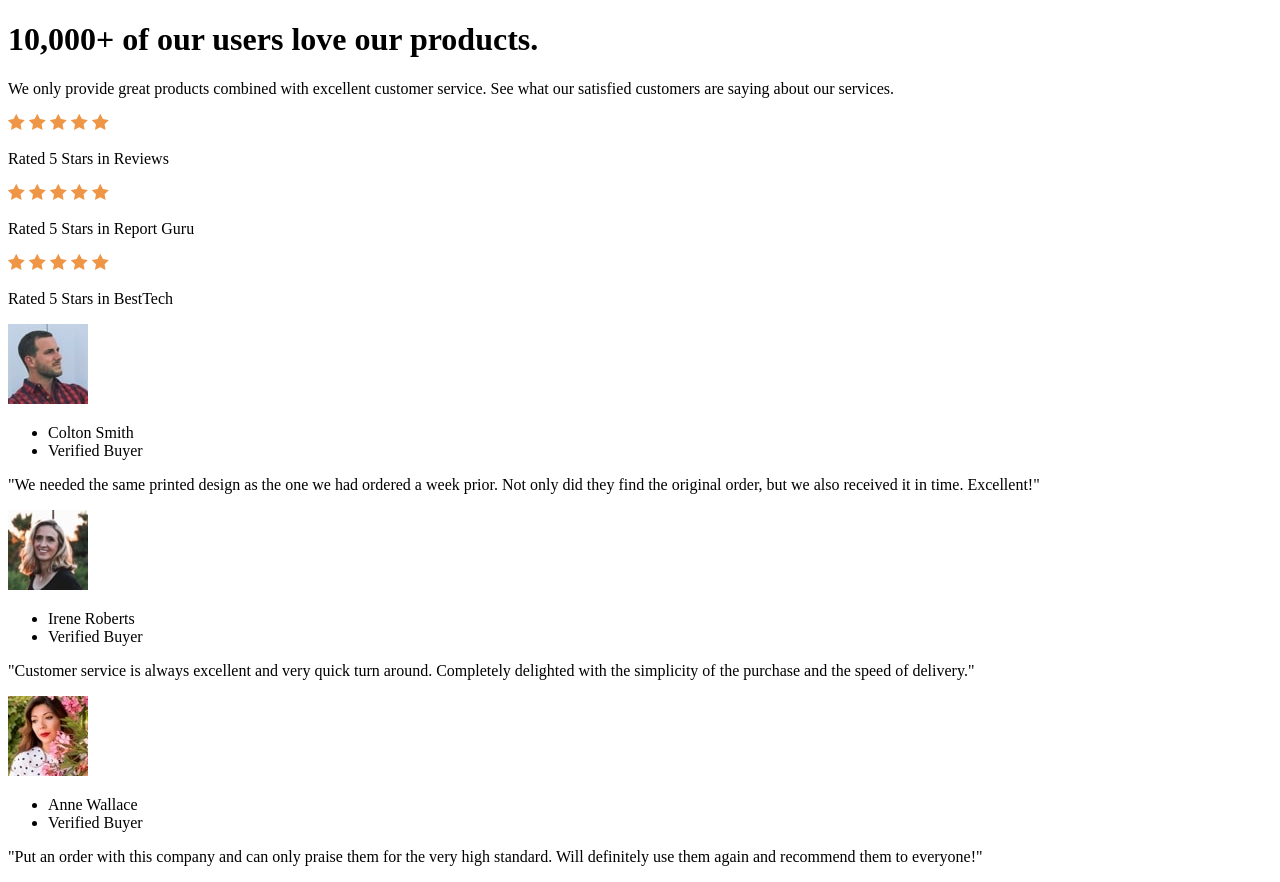
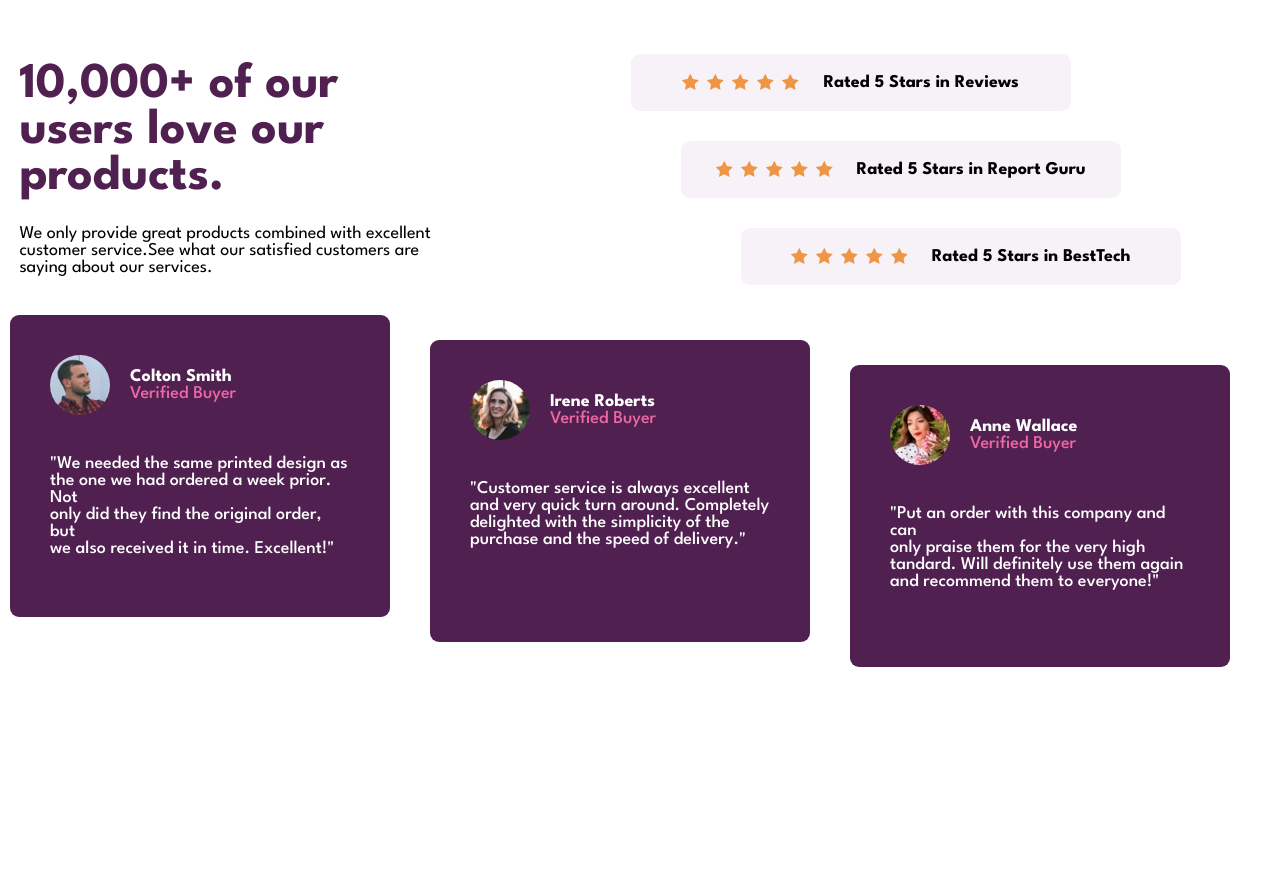
Before and after one commit to Dyego27/Social-proof-section, a plain HTML site: page index.html in a window 1280 px wide. After the commit the page ends 800 px from the top, so only its background shows below. Drawn offline with Linux system fonts and the light colour scheme.

Commit message:
CSS feito

```diff
--- a/index.html
+++ b/index.html
@@ -17,9 +17,14 @@
   <body>
     <main class="main">
       <header>
-        <h1>10,000+ of our users love our products.</h1>
-        <p>We only provide great products combined with excellent customer service.
-          See what our satisfied customers are saying about our services.</p>
+          <div class="conteudo"><h1>10,000+ of our users love our products.</h1>
+            <ul>
+              <li>We only provide great products combined with excellent</li>
+              <li>customer service.See what our satisfied customers are</li>
+              <li>saying about our services.</li>
+            </ul>
+          </div>
+          <div class="maincontainer">
             <div class="container">
               <img src="images/icon-star.svg" alt="">
               <img src="images/icon-star.svg" alt="">
@@ -28,7 +33,7 @@
               <img src="images/icon-star.svg" alt="">
               <p>Rated 5 Stars in Reviews</p>
             </div>
-          <div class="container">
+            <div class="container2">
               <img src="images/icon-star.svg" alt="">
               <img src="images/icon-star.svg" alt="">
               <img src="images/icon-star.svg" alt="">
@@ -36,7 +41,7 @@
               <img src="images/icon-star.svg" alt="">
               <p>Rated 5 Stars in Report Guru</p>
             </div>
-          <div class="container">
+            <div class="container3">
               <img src="images/icon-star.svg" alt="">
               <img src="images/icon-star.svg" alt="">
               <img src="images/icon-star.svg" alt="">
@@ -44,35 +49,53 @@
               <img src="images/icon-star.svg" alt="">
               <p>Rated 5 Stars in BestTech</p>
             </div>
+          </div>
       </header>
       <section>
         <div class="container1">
+          <div class="avatar">
             <img src="images/image-colton.jpg" alt="">
             <ul>
-            <li>Colton Smith </li>
-            <li>Verified Buyer</li>
+              <li><span class="s">Colton Smith </span></li>
+              <li><span class="a">Verified Buyer</span></li>
             </ul>
-          <p> "We needed the same printed design as the one we had ordered a week prior.
-            Not only did they find the original order, but we also received it in time.
-            Excellent!"</p>
           </div>
-        <div class="container1">
+            <ul>
+              <li>"We needed the same printed design as</li>
+              <li>the one we had ordered a week prior. Not</li>
+              <li>only did they find the original order, but</li>
+              <li>we also received it in time. Excellent!"</li>
+            </ul>
+        </div>
+        <div class="container22">
+          <div class="avatar">
             <img src="images/image-irene.jpg" alt="">
             <ul>
-            <li>Irene Roberts </li>
-            <li>Verified Buyer</li>
+              <li><span class="s">Irene Roberts</span></li>
+              <li><span class="a">Verified Buyer</span></li>
             </ul>
-          <p> "Customer service is always excellent and very quick turn around. Completely
-            delighted with the simplicity of the purchase and the speed of delivery."</p>
           </div>
-        <div class="container1">
+          <ul>
+            <li>"Customer service is always excellent</li>
+            <li>and very quick turn around. Completely</li>
+            <li> delighted with the simplicity of the</li>
+            <li>purchase and the speed of delivery."</li>
+          </ul>
+        </div>
+        <div class="container33">
+          <div class="avatar">
             <img src="images/image-anne.jpg" alt="">
             <ul>
-            <li>Anne Wallace </li>
-            <li>Verified Buyer</li>
+              <li><span class="s">Anne Wallace</span></li>
+              <li><span class="a">Verified Buyer</span></li>
             </ul>
-          <p>"Put an order with this company and can only praise them for the very high
-            standard. Will definitely use them again and recommend them to everyone!"</p>
+          </div>
+          <ul>
+            <li>"Put an order with this company and can</li>
+            <li>only praise them for the very high</li>
+            <li>tandard. Will definitely use them again</li>
+            <li>and recommend them to everyone!"</li>
+          </ul>
         </div>
       </section>
     </main>
--- a/style.css
+++ b/style.css
@@ -0,0 +1,140 @@
+@import url('https://fonts.googleapis.com/css2?family=Fraunces:ital,opsz,wght@0,9..144,100..900;1,9..144,100..900&family=Karla:ital,wght@0,200..800;1,200..800&family=Kumbh+Sans:wght@100..900&family=League+Spartan:wght@100..900&family=Lexend+Deca:wght@100..900&family=Montserrat:ital,wght@0,100..900;1,100..900&family=Rubik:ital,wght@0,300..900;1,300..900&display=swap');
+*{
+    margin: 0;
+    padding: 0;
+}
+body{
+    font-size: 15px;
+    background-color: hsl(0, 0%, 100%);
+    font-family: "League Spartan", sans-serif;
+}
+.main{
+    display: flex;
+    justify-content: center;
+    align-items: center;
+    min-height: 80dvh;
+    flex-direction: column;
+}
+header{
+    display: flex;
+    justify-content: space-between;
+    align-items: center;
+    position: relative;
+    left: -95px;
+}
+.conteudo{
+    margin-right: 200px;
+}
+.conteudo h1{
+    width: 350px;
+    font-size: 50px;
+    color: hsl(300, 43%, 22%);
+}
+.conteudo ul{
+    font-size: 18px;
+    list-style-type: none;
+    margin-top: 25px;
+}
+.container{
+    display: flex;
+    justify-content: center;
+    align-items: center;
+    flex-direction: row;
+    background-color: hsl(300, 24%, 96%);
+    padding: 20px 20px 20px 20px;
+    margin-bottom: 30px;
+    margin-top: 30px;
+    width: 400px;
+    border-radius: 9px;
+}
+.container2{
+    display: flex;
+    justify-content: center;
+    align-items: center;
+    flex-direction: row;
+    background-color: hsl(300, 24%, 96%);
+    padding: 20px 20px 20px 20px;
+    margin-bottom: 30px;
+    margin-top: 30px;
+    width: 400px;
+    position: relative;
+    right: -50px;
+    border-radius: 9px;
+}
+.container3{
+    display: flex;
+    justify-content: center;
+    align-items: center;
+    flex-direction: row;
+    background-color: hsl(300, 24%, 96%);
+    padding: 20px 20px 20px 20px;
+    margin-bottom: 30px;
+    margin-top: 30px;
+    width: 400px;
+    position: relative;
+    right: -110px;
+    border-radius: 9px;
+}
+.container img,.container2 img,.container3 img{
+    margin-right: 8px;
+}
+.container p,.container2 p,.container3 p{
+    font-weight: bold;
+    font-size: 18px;
+    margin-left: 16px;
+}
+section{
+    display: flex;
+}
+.container1{
+    width: 300px;
+    margin-right: 40px;
+    background-color: hsl(300, 43%, 22%);
+    padding: 40px 40px 60px 40px;
+    border-radius: 9px;
+}
+.container22{
+    width: 300px;
+    margin-right: 40px;
+    background-color: hsl(300, 43%, 22%);
+    padding: 40px 40px 60px 40px;
+    border-radius: 9px;
+    position: relative;
+    bottom: -25px;
+}
+.container33{
+    width: 300px;
+    margin-right: 40px;
+    background-color: hsl(300, 43%, 22%);
+    padding: 40px 40px 60px 40px;
+    border-radius: 9px;
+    position: relative;
+    bottom: -50px;
+}
+
+.a{
+    color: hsl(333, 80%, 67%);
+}
+.container1 li,.container22 li, .container33 li{
+    color: white;
+    font-size: 18px;
+    font-weight: 500;
+}
+.container1 ul,.container22 ul,.container33 ul{
+    list-style-type: none;
+}
+.container1  img,.container22 img, .container33 img{
+    border-radius: 100%;
+    width: 60px;
+}
+.avatar{
+    display: flex;
+    align-items: center;
+    margin-bottom: 40px;
+}
+.avatar li{
+    margin-left: 20px;
+}
+.s{
+    font-weight: 700;
+}
```
Lines whose indentation alone changed are shown as unchanged.
